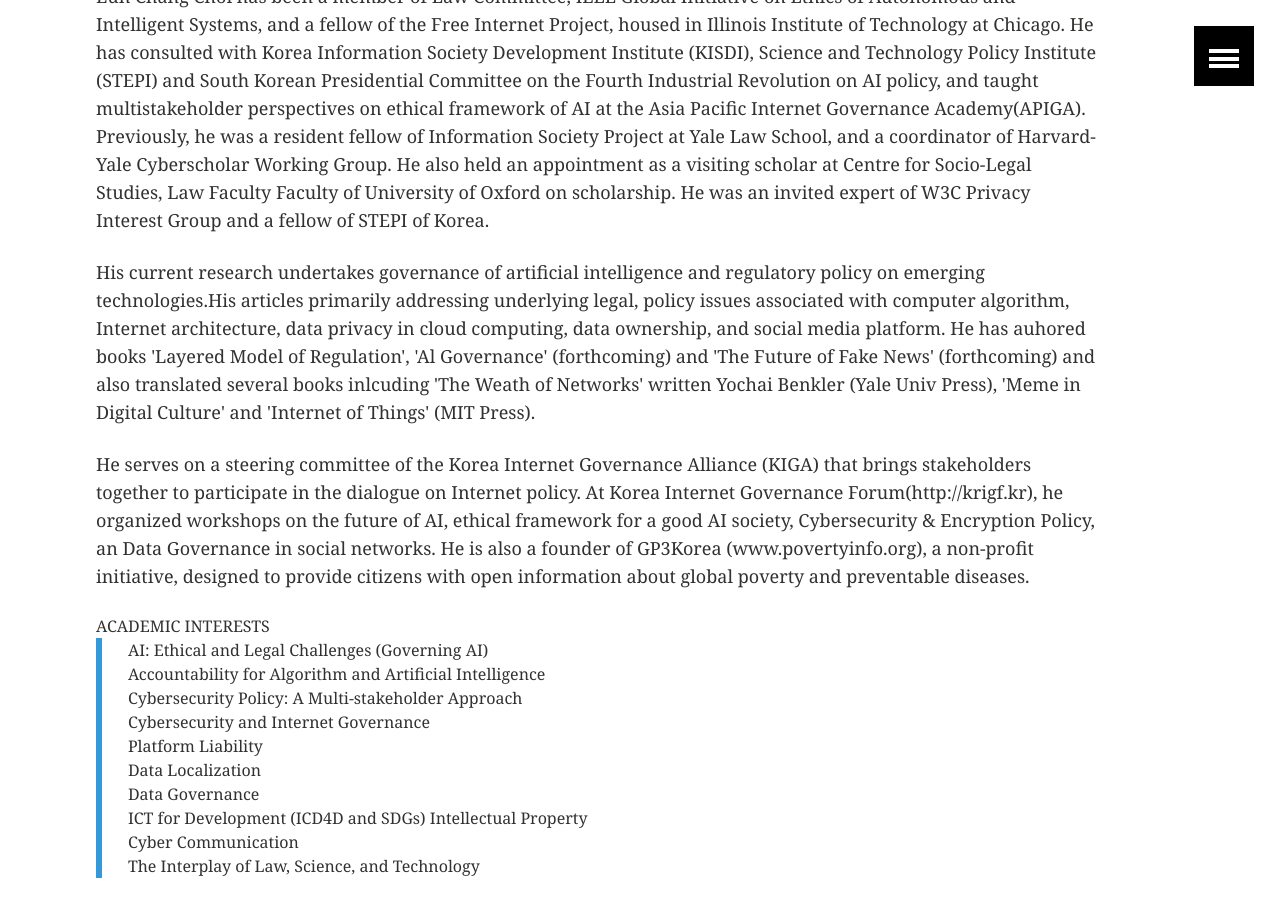
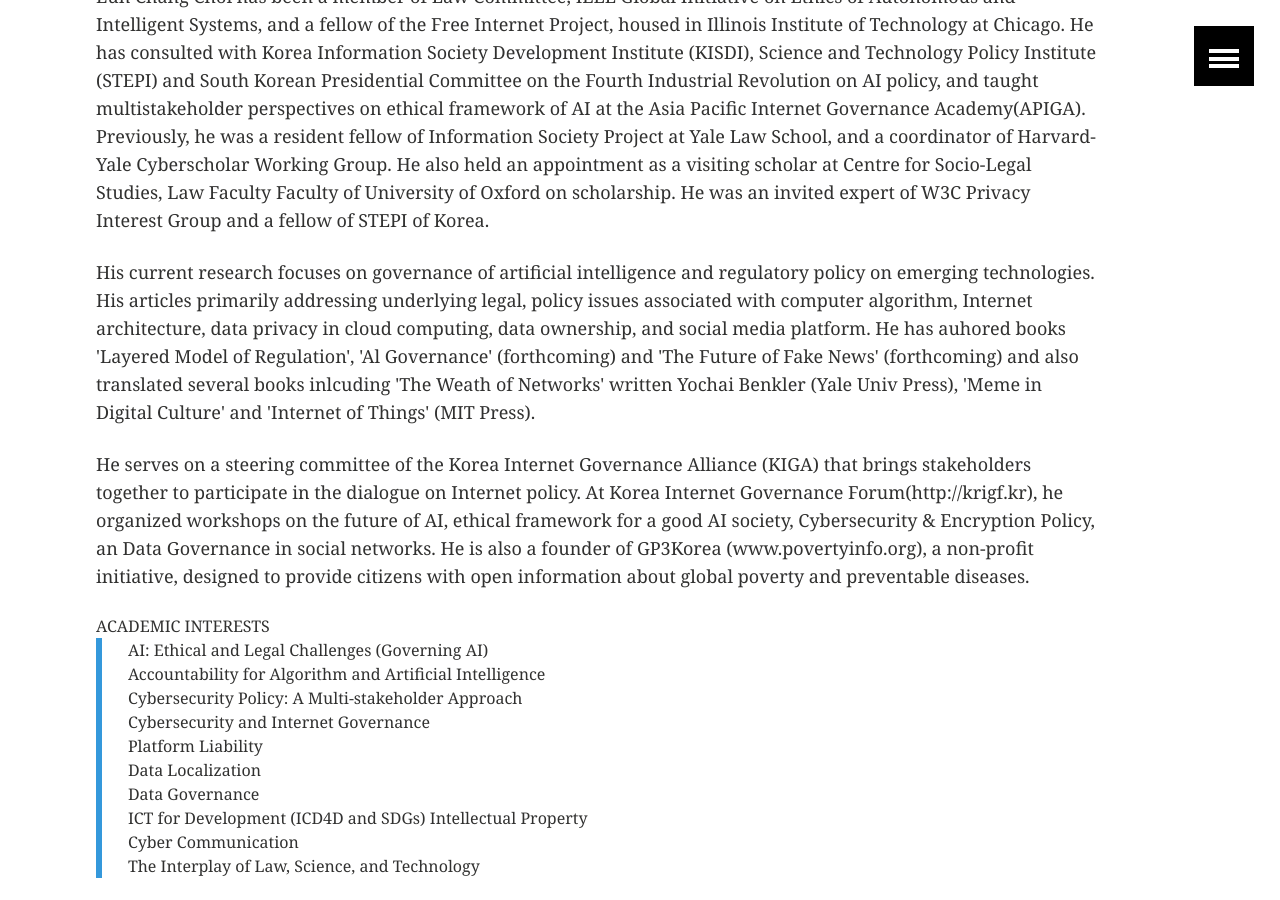
Before and after one commit to eunchangchoi/eunchangchoi.github.io, a Jekyll site: the page built from index.md, in a window 1280 px wide and 900 px high, scrolled down 458 px. Built offline with Jekyll 4.4.1, drawn with Linux system fonts in a browser that asks for light colours.

Commit message:
Update index.md

```diff
--- a/index.md
+++ b/index.md
@@ -11,7 +11,7 @@
 </div><!-- /.tiles -->
 <div style="width:92%">
 <div>
- <img style="height:250px" src="images/profile.jpg">
+<img style="height:250px" src="images/profile.jpg">
  <a href="https://mitpress.mit.edu/books/memes-digital-culture"><img style="vertical-align:top;height:200px;width:130px;" src="images/book1.png"></a>
  <a href="http://www.kyobobook.co.kr/product/detailViewKor.laf?ejkGb=KOR&mallGb=KOR&barcode=9791130435473&orderClick=LAG&Kc="><img style="vertical-align:top;height:200px;width:130px;" src="images/book2.jpg"></a>
  <a href="http://www.kyobobook.co.kr/product/detailViewKor.laf?ejkGb=KOR&mallGb=KOR&barcode=9788946062726&orderClick=LAH&Kc="><img style="vertical-align:top;height:200px;width:130px;" src="images/book3.jpg"></a>
@@ -19,10 +19,11 @@
  <a href="http://www.kyobobook.co.kr/product/detailViewKor.laf?ejkGb=KOR&mallGb=KOR&barcode=9788964361436&orderClick=LAH&Kc="><img style="vertical-align:top;height:200px;width:130px;" src="images/book5.jpg"></a>
 
 
+
 <p> Eun Chang Choi has been a member of Law Committee, IEEE Global Initiative on Ethics of Autonomous and Intelligent Systems, and a fellow of the Free Internet Project, housed in Illinois Institute of Technology at Chicago. He has consulted with Korea Information Society Development Institute (KISDI), Science and Technology Policy Institute (STEPI) and South Korean Presidential Committee on the Fourth Industrial Revolution on AI policy, and taught multistakeholder perspectives on ethical framework of AI at the Asia Pacific Internet Governance Academy(APIGA). Previously, he was a resident fellow of Information Society Project at Yale Law School, and a coordinator of Harvard-Yale Cyberscholar Working Group. He also held an appointment as a visiting scholar at Centre for Socio-Legal Studies, Law Faculty Faculty of University of Oxford on scholarship. He was an invited expert of W3C Privacy Interest Group and a fellow of STEPI of Korea.</p>
-<p> His current research undertakes governance of artificial intelligence and regulatory policy on emerging technologies.His articles primarily addressing underlying legal, policy issues associated with computer algorithm, Internet architecture, data privacy in cloud computing, data ownership, and social media platform. He has auhored books 'Layered Model of Regulation', 'Al Governance' (forthcoming) and 'The Future of Fake News'  (forthcoming)  and also translated several books inlcuding 'The Weath of Networks' written Yochai Benkler (Yale Univ Press), 'Meme in Digital Culture' and 'Internet of Things' (MIT Press).
+<p> His current research focuses on governance of artificial intelligence and regulatory policy on emerging technologies. His articles primarily addressing underlying legal, policy issues associated with computer algorithm, Internet architecture, data privacy in cloud computing, data ownership, and social media platform. He has auhored books 'Layered Model of Regulation', 'Al Governance' (forthcoming) and 'The Future of Fake News'  (forthcoming)  and also translated several books inlcuding 'The Weath of Networks' written Yochai Benkler (Yale Univ Press), 'Meme in Digital Culture' and 'Internet of Things' (MIT Press).
 </p>
-<p>He serves on a steering committee of the Korea Internet Governance Alliance (KIGA) that brings stakeholders together to participate in the dialogue on Internet policy. At Korea Internet Governance Forum(http://krigf.kr), he organized workshops on the future of AI, ethical framework for a good AI society, Cybersecurity & Encryption Policy, an Data Governance in social networks. He is also a founder of GP3Korea (www.povertyinfo.org), a non-profit initiative, designed to provide citizens with open information about global poverty and preventable diseases.</p>
+<p> He serves on a steering committee of the Korea Internet Governance Alliance (KIGA) that brings stakeholders together to participate in the dialogue on Internet policy. At Korea Internet Governance Forum(http://krigf.kr), he organized workshops on the future of AI, ethical framework for a good AI society, Cybersecurity & Encryption Policy, an Data Governance in social networks. He is also a founder of GP3Korea (www.povertyinfo.org), a non-profit initiative, designed to provide citizens with open information about global poverty and preventable diseases.</p>
 
 ACADEMIC INTERESTS<br>
 <blockquote>  AI: Ethical and Legal Challenges (Governing AI)<br>
```
